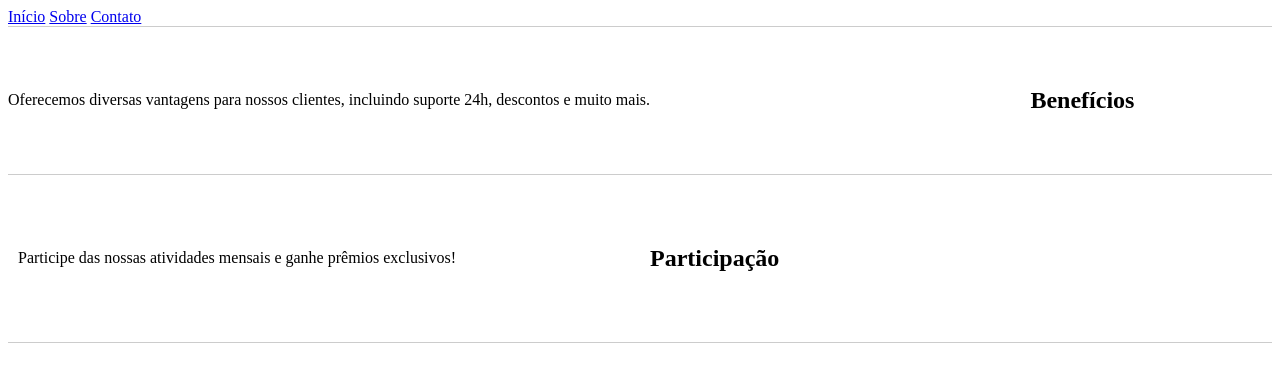
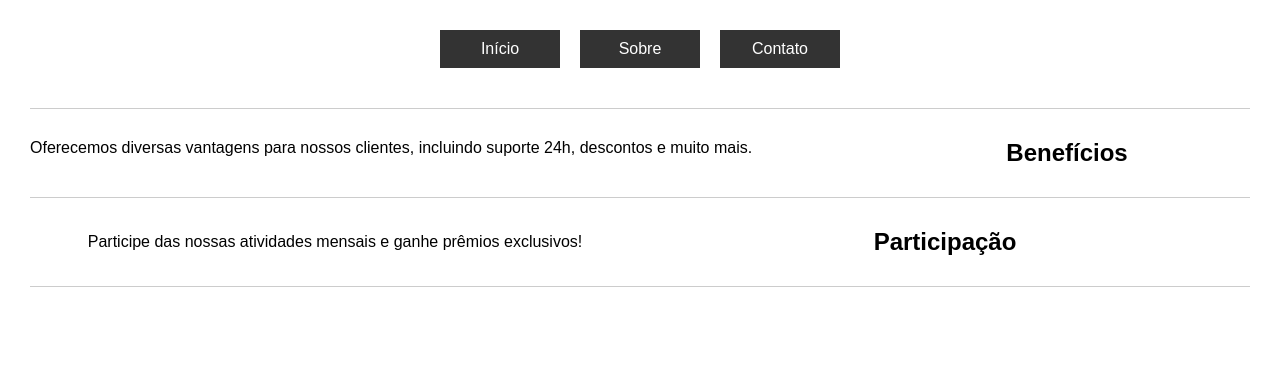
Before and after one commit to barbaram27/FLEBOXcss, a plain HTML site: page index.html in a window 1280 px wide. Drawn offline with Linux system fonts and the light colour scheme.

Commit message:
Update style.css

```diff
--- a/style.css
+++ b/style.css
@@ -1,39 +1,63 @@
-
-
-.beneficios,
-.participacao {
-  display: flex;
-  align-items: center; /* Isso alinha os filhos no centro vertical */
-  padding: 40px 0; /* Dá altura pra facilitar o alinhamento */
+* {
+  margin: 0;
+  padding: 0;
+  box-sizing: border-box;
 }
 
-/* Bordas */
-.beneficios {
-  border-top: 1px solid #ccc;
-  border-bottom: none; /* Remove borda duplicada */
+body {
+  font-family: sans-serif;
+  padding: 30px;
 }
 
-.participacao {
-  border-top: 1px solid #ccc;
-  border-bottom: 1px solid #ccc;
+/* Rodapé com links */
+.rodape {
+  display: flex;
+  justify-content: center;
+  gap: 20px;
+  flex-wrap: wrap;
+  margin-bottom: 40px;
+}
+
+.rodape a {
+  background-color: #333;
+  color: #fff;
+  text-decoration: none;
+  text-align: center;
+  padding: 10px 20px;
+  width: 120px;
 }
 
 /* BENEFÍCIOS */
+.beneficios {
+  display: flex;
+  border-top: 1px solid #ccc;
+  padding: 30px 0;
+}
+
 .beneficios .texto {
   flex: 70%;
+  padding-right: 20px;
 }
 
 .beneficios .titulo {
   flex: 30%;
-  text-align: center;
+  display: flex;
+  align-items: center;     /* Centraliza verticalmente */
+  justify-content: center; /* Centraliza horizontalmente */
 }
 
 /* PARTICIPAÇÃO */
+.participacao {
+  display: flex;
+  border-top: 1px solid #ccc;
+  border-bottom: 1px solid #ccc;
+  padding: 30px 0;
+}
+
 .participacao .item {
   flex: 50%;
-  padding: 10px;
-}
-
-.participacao .titulo-part {
+  display: flex;
+  align-items: center;     /* Centraliza verticalmente */
+  justify-content: center; /* Centraliza horizontalmente */
   text-align: center;
 }
```
